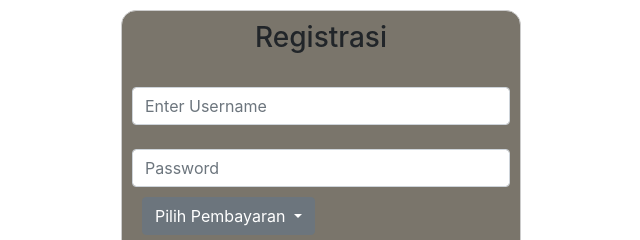
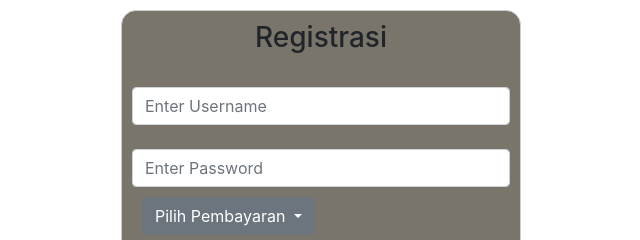
Before and after one commit to skilvul-tech4impact-be4/webdev-be4, a plain HTML site: page register.html in a window 1280 px wide. Shown: the top 240 px of the page, 319-959 px from the left. Drawn offline with nearby package versions, Linux system fonts and the light colour scheme; no server answers.

Commit message:
memperbaharui tampilan register

```diff
--- a/register.html
+++ b/register.html
@@ -40,7 +40,7 @@
             type="password"
             class="form-control"
             id="password"
-            placeholder="Password"
+            placeholder="Enter Password"
           />
         </div>
         <div id="dropdown">
```
